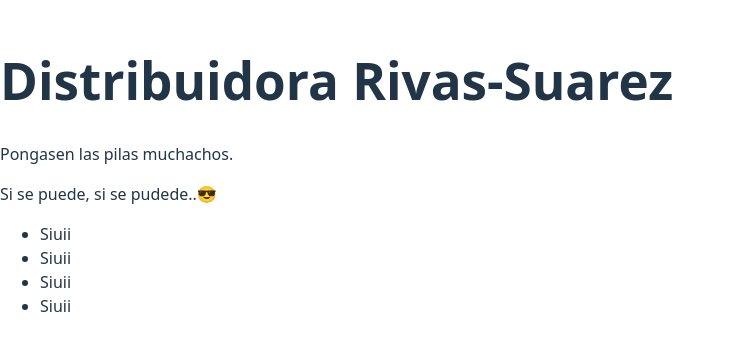
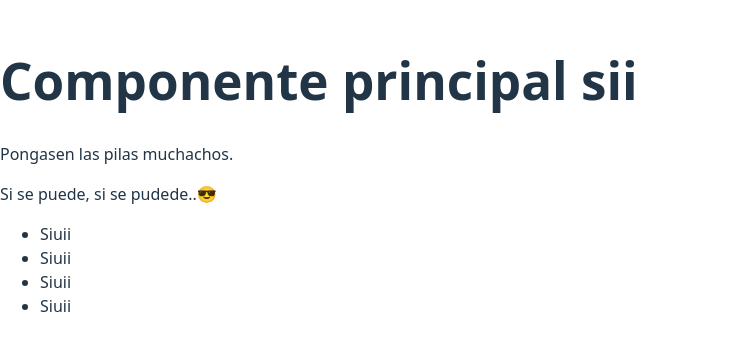
Before and after one commit to riossantos32/RivasSuarez-deploy, a React (Vite) app: page / in a window 1280 px wide. Shown: the part 224-574 px from the top of the page, without its empty margins (0-735 px from the left). Built offline with nearby package versions, Linux system fonts and the light colour scheme.

Commit message:
add:Encabezado

```diff
--- a/src/Componentes/Encabezado.jsx
+++ b/src/Componentes/Encabezado.jsx
@@ -4,7 +4,8 @@ const Encabezado = () => {
 
   return (
     <>
-         <h1>Distribuidora Rivas-Suarez</h1>
+         <h1>Componente principal sii</h1>
+
     </>
   )
 }
```
